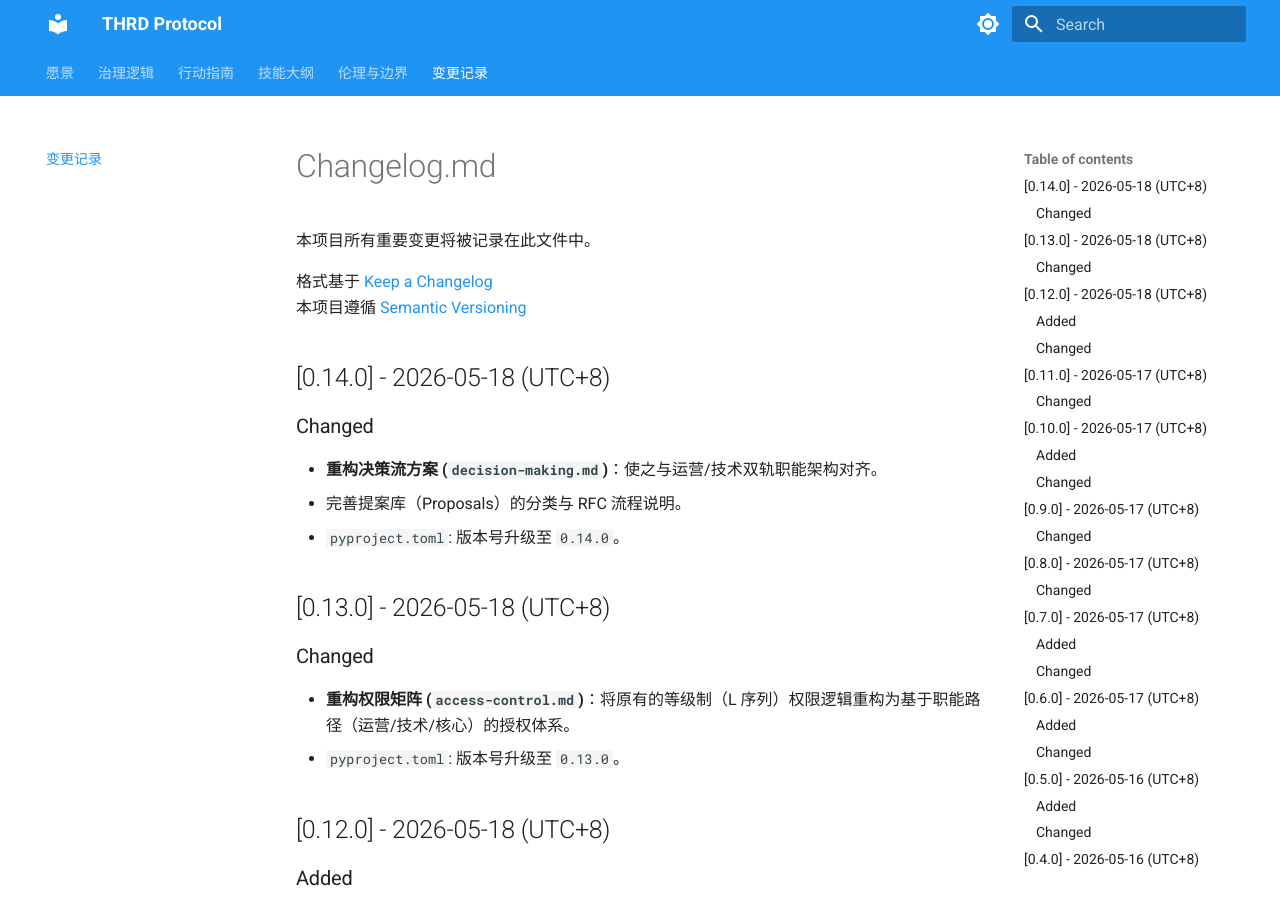
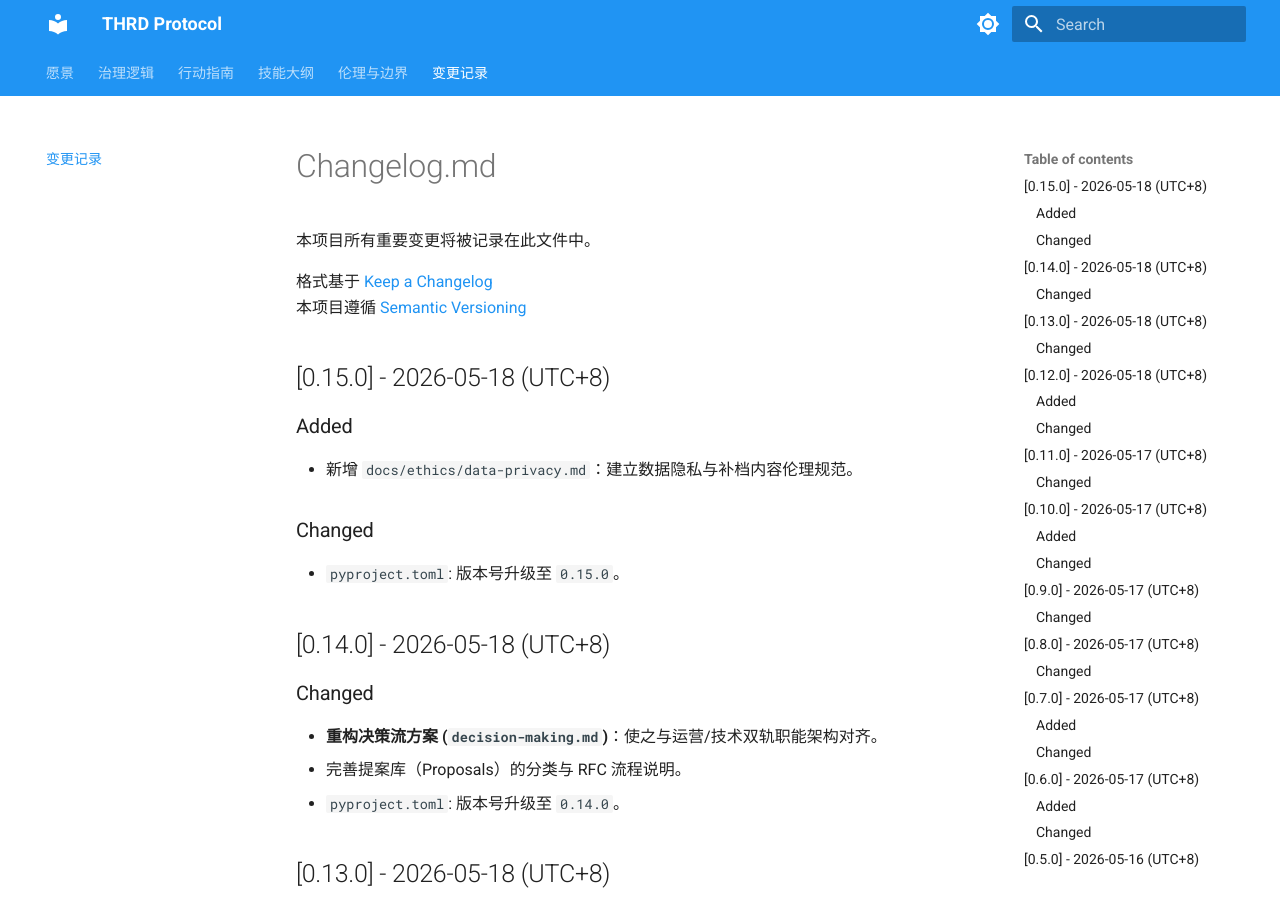
Before and after one commit to TouhouGleaners/THRD-Protocol, an MkDocs documentation site: the page built from docs/changelog.md, in a window 1280 px wide and 900 px high. Built offline with MkDocs 1.6.1 and Material for MkDocs 9.7.7, drawn with Linux system fonts in a browser that asks for light colours.

Commit message:
feat(ethics): 确立数据隐私与内容处理准则 (#15)

```diff
--- a/docs/changelog.md
+++ b/docs/changelog.md
@@ -4,6 +4,14 @@
 
 格式基于 [Keep a Changelog](https://keepachangelog.com/zh-CN/1.1.0/)
 本项目遵循 [Semantic Versioning](https://semver.org/lang/zh-CN/)
+
+## [0.15.0] - 2026-05-18 (UTC+8)
+
+### Added
+- 新增 `docs/ethics/data-privacy.md`：建立数据隐私与补档内容伦理规范。
+
+### Changed
+- `pyproject.toml`: 版本号升级至 `0.15.0`。
 
 ## [0.14.0] - 2026-05-18 (UTC+8)
 
--- a/pyproject.toml
+++ b/pyproject.toml
@@ -4,7 +4,7 @@
 
 [project]
 name = "thrd-protocol"
-version = "0.14.0"
+version = "0.15.0"
 description = "Teahouse of Recollected Dreams 管理改革大纲与行动指南"
 readme = "README.md"
 authors = [
```
Also changed, not shown: docs/ethics/data-privacy.md (added, +49 -0 lines).
